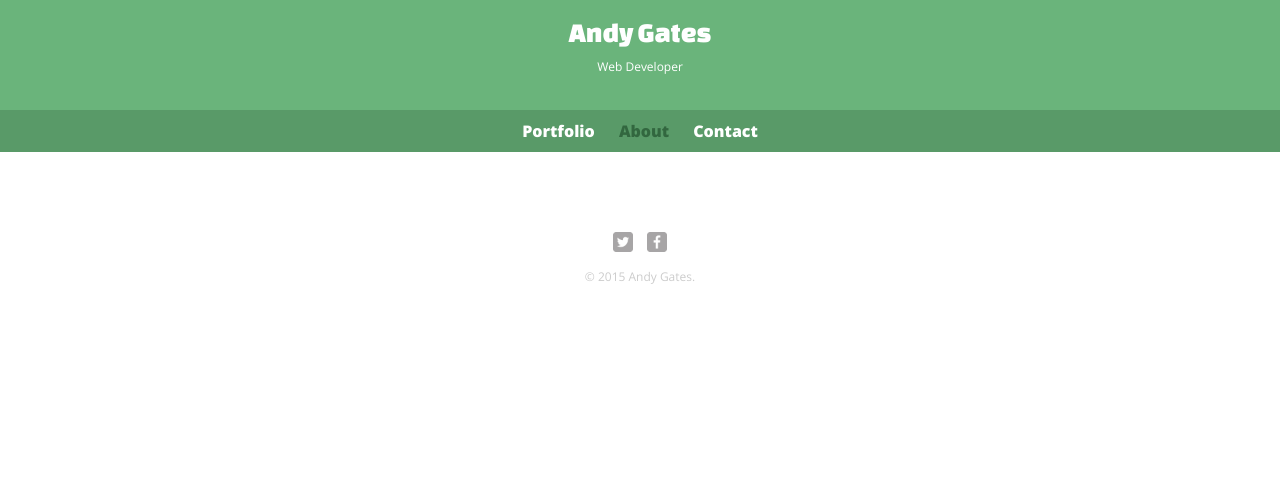
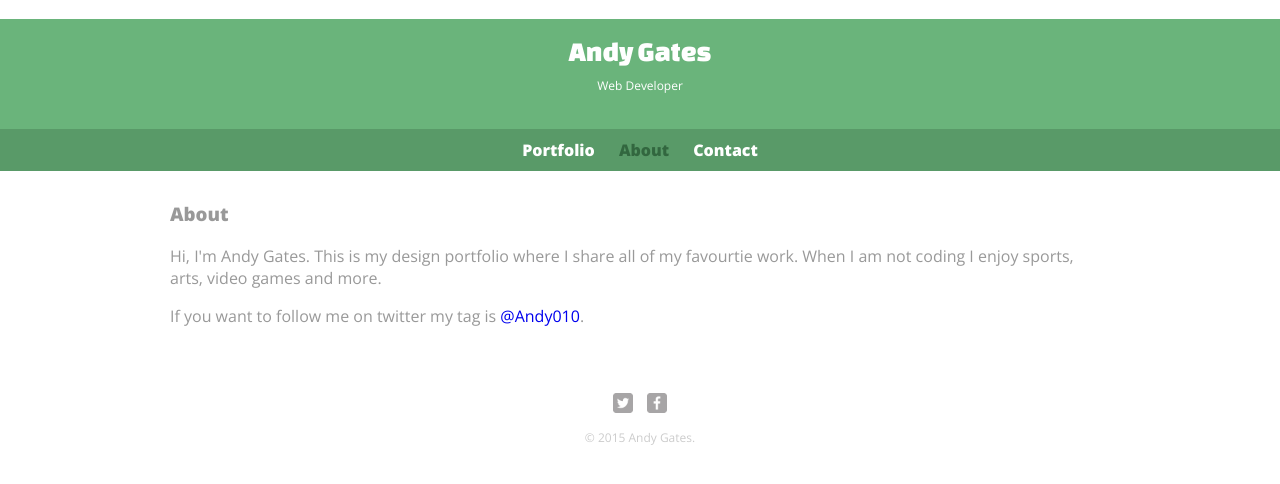
Before and after one commit to Andy010/my-website, a plain HTML site: page about.html in a window 1280 px wide. Drawn offline with nearby package versions, Linux system fonts and the light colour scheme.

Commit message:
Added in about section

```diff
--- a/about.html
+++ b/about.html
@@ -22,7 +22,10 @@
     </header>
     <div id="wrapper">
       <section>
-
+<!--         <img src="img/nick.jpg" alt="Photograph of Nick Pettit" class="profile-photo">
+ -->        <h3>About</h3>
+        <p>Hi, I'm Andy Gates. This is my design portfolio where I share all of my favourtie work. When I am not coding I enjoy sports, arts, video games and more.</p>
+        <p>If you want to follow me on twitter my tag is <a href="http://twitter.com/AndyGates010">@Andy010</a>.</p>
       </section>
       <footer>
         <a href"http://twitter.com/AndyGates010"><img src="img/twitter-wrap.png" alt="Twitter Logo" class="social-icon"></a>
```
